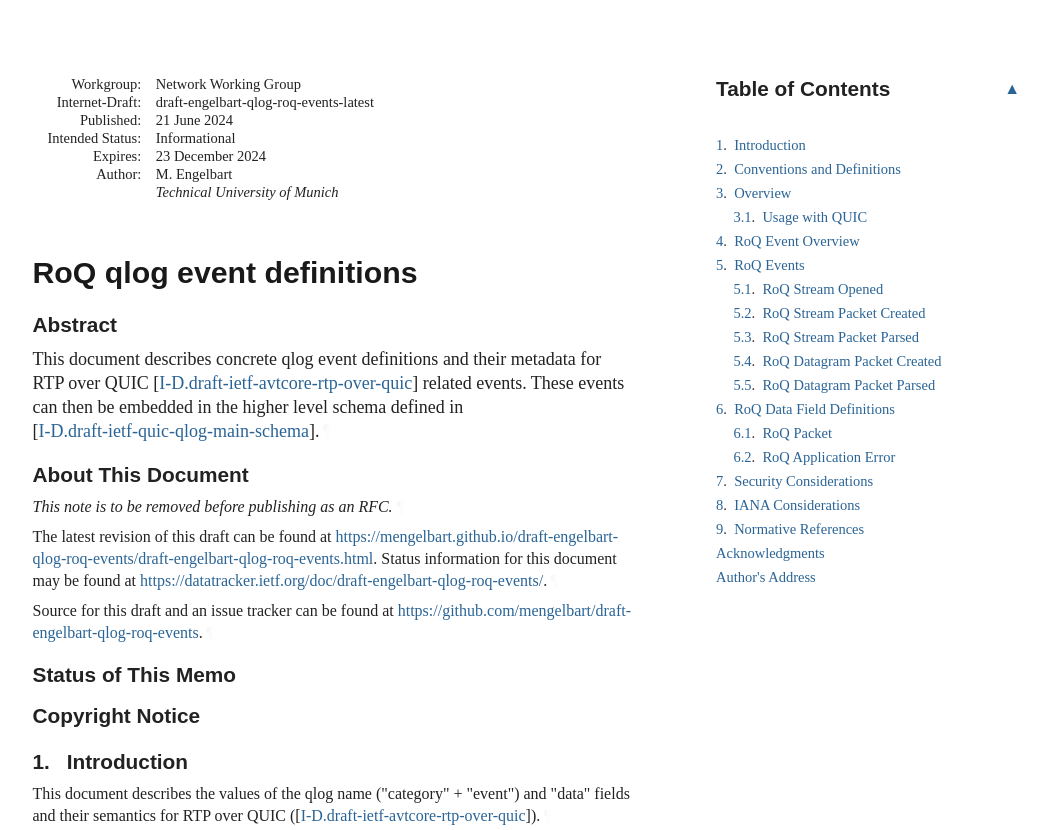
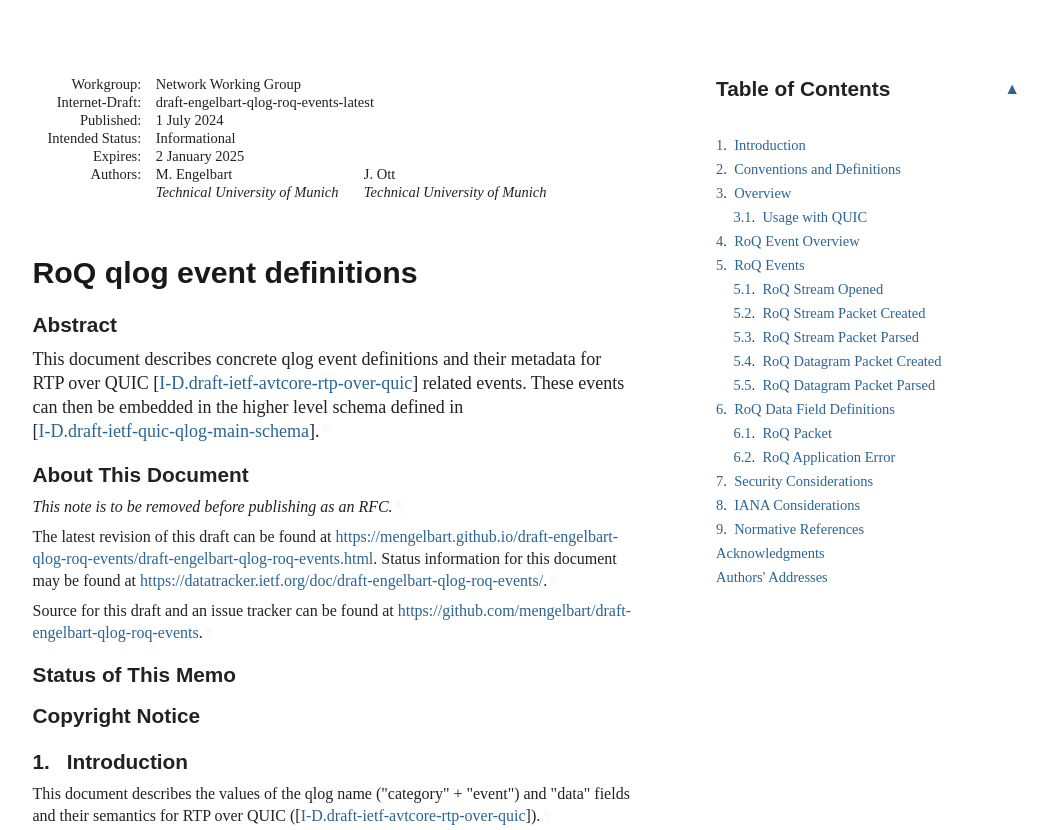
Before and after one commit to mengelbart/draft-engelbart-qlog-roq-events, a plain HTML site: page draft-engelbart-qlog-roq-events.html in a window 1280 px wide. Shown: the top 830 px of the page, without its empty margins (92-1140 px from the left). Drawn offline with Linux system fonts and the light colour scheme; a web font is replaced by a local one.

Commit message:
Script updating gh-pages from 152e49b. [ci skip]

```diff
--- a/draft-engelbart-qlog-roq-events.html
+++ b/draft-engelbart-qlog-roq-events.html
@@ -6,6 +6,7 @@
 <meta content="initial-scale=1.0" name="viewport">
 <title>RoQ qlog event definitions</title>
 <meta content="Mathis Engelbart" name="author">
+<meta content="Jörg Ott" name="author">
 <meta content="
        This document describes concrete qlog event definitions and their metadata for
 RTP over QUIC   related events. These
@@ -1031,11 +1032,11 @@ svg :is([fill="white"], [fill^="#fff"]) {
 <thead><tr>
 <td class="left">Internet-Draft</td>
 <td class="center">RoQ qlog event definitions</td>
-<td class="right">June 2024</td>
+<td class="right">July 2024</td>
 </tr></thead>
 <tfoot><tr>
-<td class="left">Engelbart</td>
-<td class="center">Expires 23 December 2024</td>
+<td class="left">Engelbart &amp; Ott</td>
+<td class="center">Expires 2 January 2025</td>
 <td class="right">[Page]</td>
 </tr></tfoot>
 </table>
@@ -1048,16 +1049,20 @@ svg :is([fill="white"], [fill^="#fff"]) {
 <dd class="internet-draft">draft-engelbart-qlog-roq-events-latest</dd>
 <dt class="label-published">Published:</dt>
 <dd class="published">
-<time datetime="2024-06-21" class="published">21 June 2024</time>
+<time datetime="2024-07-01" class="published">1 July 2024</time>
     </dd>
 <dt class="label-intended-status">Intended Status:</dt>
 <dd class="intended-status">Informational</dd>
 <dt class="label-expires">Expires:</dt>
-<dd class="expires"><time datetime="2024-12-23">23 December 2024</time></dd>
-<dt class="label-authors">Author:</dt>
+<dd class="expires"><time datetime="2025-01-02">2 January 2025</time></dd>
+<dt class="label-authors">Authors:</dt>
 <dd class="authors">
 <div class="author">
       <div class="author-name">M. Engelbart</div>
+<div class="org">Technical University of Munich</div>
+</div>
+<div class="author">
+      <div class="author-name">J. Ott</div>
 <div class="org">Technical University of Munich</div>
 </div>
 </dd>
@@ -1101,7 +1106,7 @@ events can then be embedded in the higher level schema defined in
         time. It is inappropriate to use Internet-Drafts as reference
         material or to cite them other than as "work in progress."<a href="#section-boilerplate.1-3" class="pilcrow">¶</a></p>
 <p id="section-boilerplate.1-4">
-        This Internet-Draft will expire on 23 December 2024.<a href="#section-boilerplate.1-4" class="pilcrow">¶</a></p>
+        This Internet-Draft will expire on 2 January 2025.<a href="#section-boilerplate.1-4" class="pilcrow">¶</a></p>
 </section>
 </div>
 <div id="copyright">
@@ -1191,7 +1196,7 @@ events can then be embedded in the higher level schema defined in
             <p id="section-toc.1-1.10.1"><a href="#appendix-A" class="auto internal xref"></a><a href="#name-acknowledgments" class="internal xref">Acknowledgments</a></p>
 </li>
           <li class="compact toc ulBare ulEmpty" id="section-toc.1-1.11">
-            <p id="section-toc.1-1.11.1"><a href="#appendix-B" class="auto internal xref"></a><a href="#name-authors-address" class="internal xref">Author's Address</a></p>
+            <p id="section-toc.1-1.11.1"><a href="#appendix-B" class="auto internal xref"></a><a href="#name-authors-addresses" class="internal xref">Authors' Addresses</a></p>
 </li>
         </ul>
 </nav>
@@ -1598,8 +1603,8 @@ suggestions contributing to this document.<a href="#appendix-A-1" class="pilcrow
 </div>
 <div id="authors-addresses">
 <section id="appendix-B">
-      <h2 id="name-authors-address">
-<a href="#name-authors-address" class="section-name selfRef">Author's Address</a>
+      <h2 id="name-authors-addresses">
+<a href="#name-authors-addresses" class="section-name selfRef">Authors' Addresses</a>
       </h2>
 <address class="vcard">
         <div dir="auto" class="left"><span class="fn nameRole">Mathis Engelbart</span></div>
@@ -1607,6 +1612,14 @@ suggestions contributing to this document.<a href="#appendix-A-1" class="pilcrow
 <div class="email">
 <span>Email:</span>
 <a href="mailto:mathis.engelbart@gmail.com" class="email">mathis.engelbart@gmail.com</a>
+</div>
+</address>
+<address class="vcard">
+        <div dir="auto" class="left"><span class="fn nameRole">Jörg Ott</span></div>
+<div dir="auto" class="left"><span class="org">Technical University of Munich</span></div>
+<div class="email">
+<span>Email:</span>
+<a href="mailto:ott@in.tum.de" class="email">ott@in.tum.de</a>
 </div>
 </address>
 </section>
```
Also changed, not shown: draft-engelbart-qlog-roq-events.txt.
